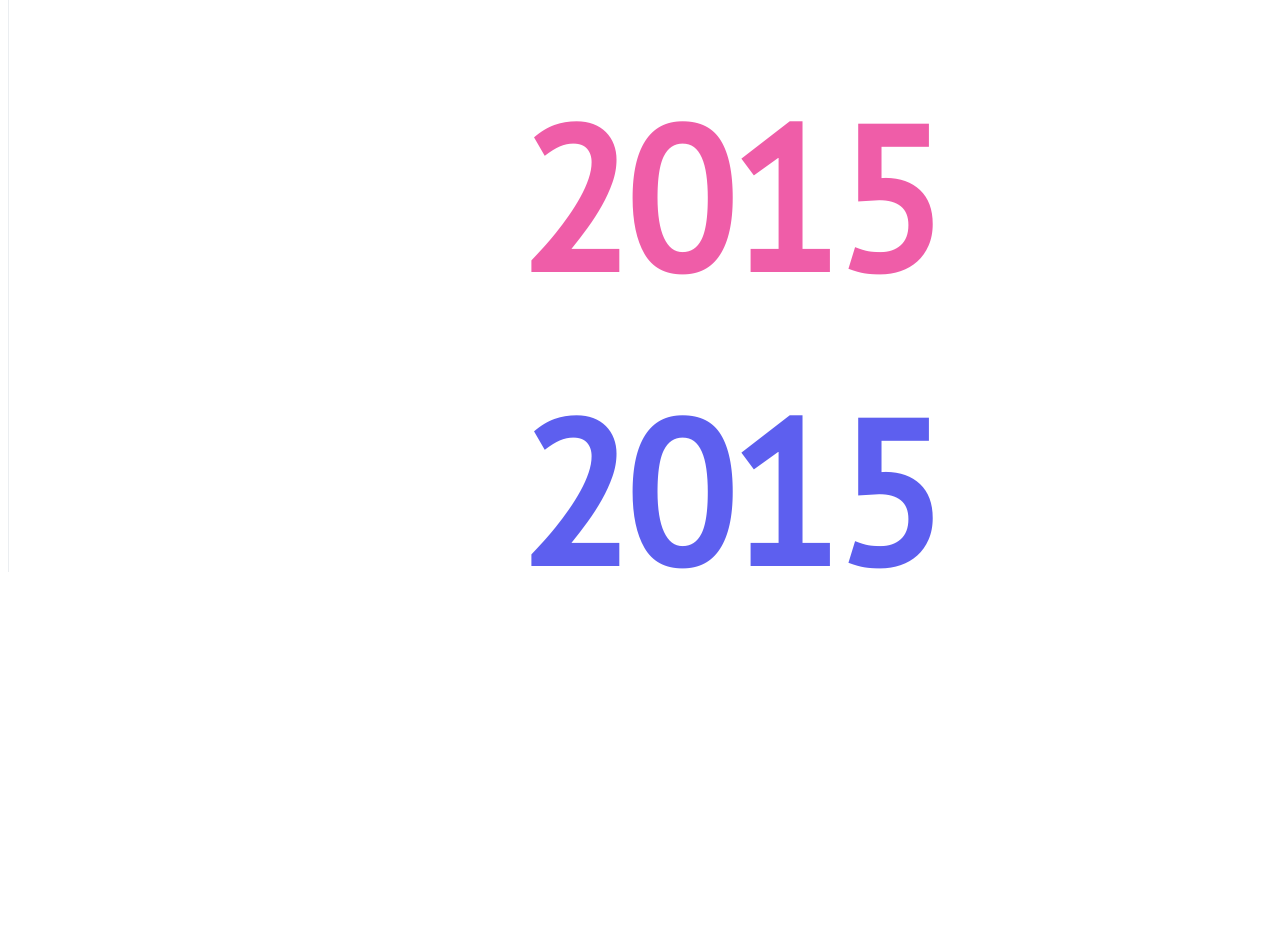
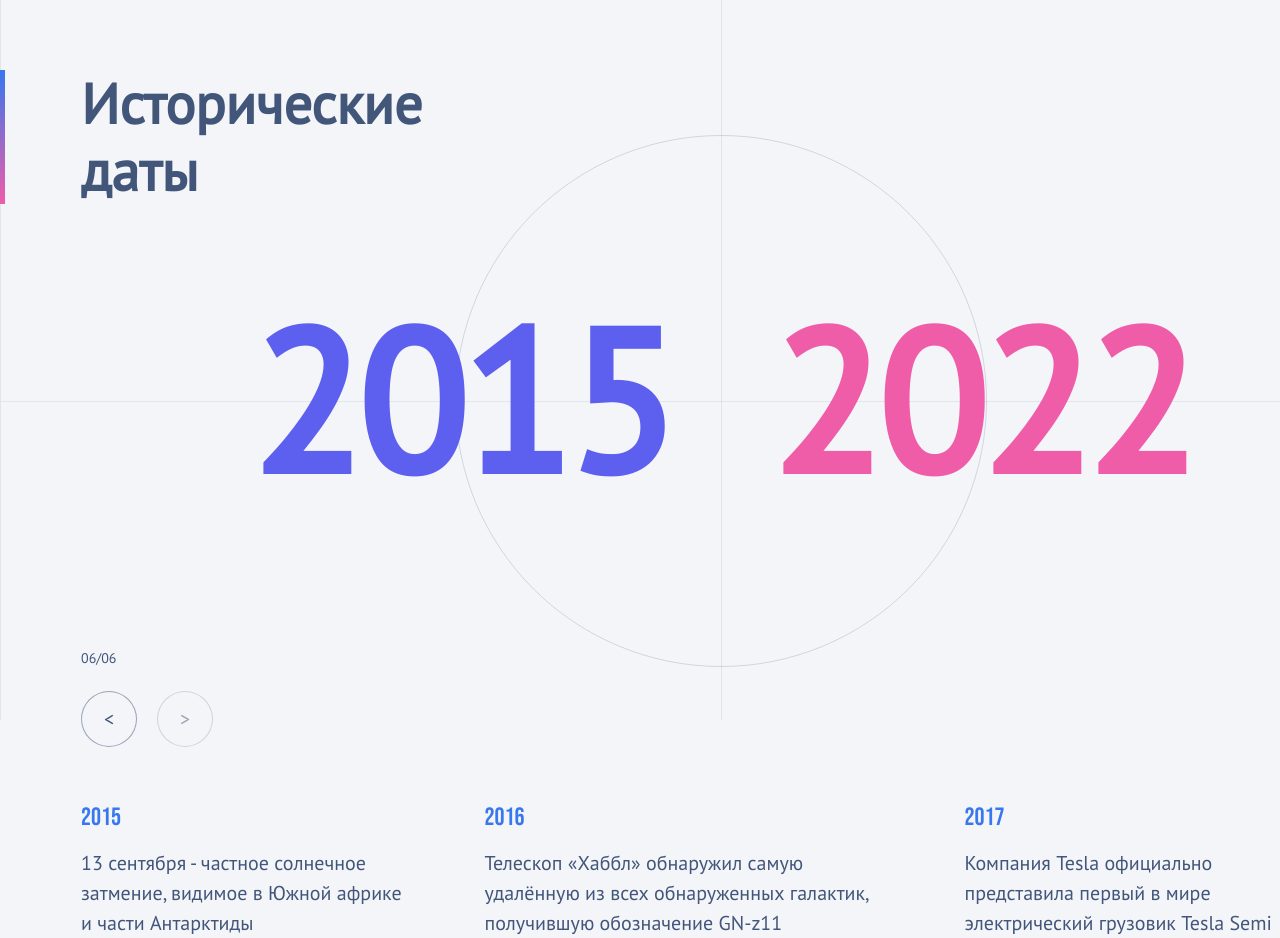
Before and after one commit to damnnou/test-history, a React (Create React App) app: page / in a window 1280 px wide. Shown: the part 80-1018 px from the top of the page. Before the commit the page ends 800 px from the top, so only its background shows below. Built offline with nearby package versions, Linux system fonts and the light colour scheme.

Commit message:
done main maket

```diff
--- a/src/App.tsx
+++ b/src/App.tsx
@@ -1,11 +1,19 @@
-import React from "react";
-import CircleButton from "./features/CircleButton.tsx";
-import YearTitle from "./features/YearTitle.tsx";
+import React, { useEffect, useState } from "react";
 import styled from "styled-components";
 import { colors } from "./styles/colors.ts";
+import MainCircle from "./ui/MainCircle.tsx";
+import MainTitle from "./features/MainTitle.tsx";
+import YearsCounter from "./ui/YearsCounter.tsx";
+import SelectCategorySection from "./ui/SelectCategorySection.tsx";
+import StoriesSection from "./ui/StoriesSection.tsx";
+const AppWrapper = styled.div`
+    position: relative;
+    display: flex;
+    flex-direction: column;
+    width: 1440px;
+    height: 100vh;
+    margin: 0 auto;
 
-const AppWrapper = styled.div`
-    width: 1440px;
     border-left: 1px solid ${colors["Black-blue-Opacity-10"]};
     border-right: 1px solid ${colors["Black-blue-Opacity-10"]};
 `;
@@ -13,9 +21,11 @@ const AppWrapper = styled.div`
 const App: React.FC = () => {
     return (
         <AppWrapper>
-            <CircleButton>{1}</CircleButton>
-            <YearTitle color={colors["Fuschia-100"]}>{2015}</YearTitle>
-            <YearTitle color={colors["Iris-100"]}>{2015}</YearTitle>
+            <MainCircle />
+            <MainTitle margin={"150px"}>Исторические даты</MainTitle>
+            <YearsCounter />
+            <SelectCategorySection />
+            <StoriesSection />
         </AppWrapper>
     );
 };
--- /dev/null
+++ b/src/api/history.ts
@@ -0,0 +1,30 @@
+const history = [
+    {
+        id: 0,
+        year: 2015,
+        description:
+            "13 сентября - частное солнечное затмение, видимое в Южной африке и части Антарктиды",
+    },
+    {
+        id: 1,
+        year: 2016,
+        description:
+            "Телескоп «Хаббл» обнаружил самую удалённую из всех обнаруженных галактик, получившую обозначение GN-z11",
+    },
+    {
+        id: 2,
+        year: 2017,
+        description:
+            "Компания Tesla официально представила первый в мире электрический грузовик Tesla Semi",
+    },
+];
+
+const getHistory = async () => {
+    return new Promise((resolve) => {
+        setTimeout(() => {
+            resolve(history);
+        }, 1000);
+    });
+};
+
+export default { getHistory, history };
--- a/src/features/CircleButton.tsx
+++ b/src/features/CircleButton.tsx
@@ -3,23 +3,38 @@ import styled from "styled-components";
 import { colors } from "../styles/colors.ts";
 
 interface CircleButtonProps {
-    children: number;
+    width?: string;
+    height?: string;
+    disabled?: boolean;
+    children: React.ReactNode;
 }
 
-const Button = styled.button`
+const Button = styled.button<{
+    width?: string;
+    height?: string;
+    disabled?: boolean;
+}>`
     display: flex;
     align-items: center;
     justify-content: center;
     background-color: #f4f5f9;
-    width: 56px;
-    height: 56px;
+    width: ${(props) => props.width ?? "56px"};
+    height: ${(props) => props.height ?? "56px"};
     font-size: 20px;
-    border: 1px solid ${colors["Black-blue-Opacity-50"]};
+    border: 1px solid
+        ${(props) =>
+            props.disabled
+                ? colors["Black-blue-Opacity-20"]
+                : colors["Black-blue-Opacity-50"]};
     border-radius: 50%;
+    color: ${(props) =>
+        props.disabled
+            ? colors["Black-blue-Opacity-50"]
+            : colors["Black-blue"]};
+    cursor: ${(props) => !props.disabled && "pointer"};
 `;
 
 const ButtonInnerText = styled.span`
-    color: ${colors["Black-blue"]};
     font-family: "PT Sans";
     font-size: 20px;
     font-style: normal;
@@ -27,9 +42,9 @@ const ButtonInnerText = styled.span`
     line-height: 30px; /* 150% */
 `;
 
-const CircleButton: React.FC<CircleButtonProps> = ({ children }) => {
+const CircleButton: React.FC<CircleButtonProps> = ({ children, ...props }) => {
     return (
-        <Button>
+        <Button {...props}>
             <ButtonInnerText>{children}</ButtonInnerText>
         </Button>
     );
--- /dev/null
+++ b/src/features/MainTitle.tsx
@@ -0,0 +1,40 @@
+import React from "react";
+import styled from "styled-components";
+import { colors } from "../styles/colors.ts";
+
+interface MainTitleProps {
+    margin?: string;
+    children: React.ReactNode;
+}
+
+const Title = styled.h1<{
+    margin?: string;
+}>`
+    &:before {
+        position: absolute;
+        left: -1px;
+        width: 5px;
+        height: 100%;
+        background-image: linear-gradient(#3877ee, #ef5da8);
+        content: "";
+    }
+
+    z-index: 100;
+    position: relative;
+    margin-top: ${(props) => props.margin ?? "0px"};
+    padding-left: 80px;
+    max-width: 400px;
+    height: fit-content;
+    color: ${colors["Black-blue"]};
+    font-family: "PT Sans";
+    font-size: 56px;
+    font-style: normal;
+    font-weight: 700;
+    line-height: 120%; /* 67.2px */
+`;
+
+const MainTitle: React.FC<MainTitleProps> = ({ children, ...props }) => {
+    return <Title {...props}>{children}</Title>;
+};
+
+export default MainTitle;
--- /dev/null
+++ b/src/features/Story.tsx
@@ -0,0 +1,48 @@
+import React from "react";
+import styled from "styled-components";
+import { colors } from "../styles/colors.ts";
+
+interface StoryProps {
+    year: number;
+    description: string;
+}
+
+const Container = styled.div`
+    display: flex;
+    flex-direction: column;
+    min-width: 320px;
+    max-width: 400px;
+    max-height: 135px;
+    gap: 15px;
+`;
+
+const SmallTitle = styled.h3`
+    color: ${colors.Blue};
+    font-family: "Bebas Neue";
+    font-size: 25px;
+    font-style: normal;
+    font-weight: 400;
+    line-height: 120%; /* 30px */
+    text-transform: uppercase;
+`;
+
+const Text = styled.p`
+    color: ${colors["Black-blue"]};
+    margin: 0 0 0 0;
+    font-family: "PT Sans";
+    font-size: 20px;
+    font-style: normal;
+    font-weight: 400;
+    line-height: 30px; /* 150% */
+`;
+
+const Story: React.FC<StoryProps> = ({ year, description }) => {
+    return (
+        <Container>
+            <SmallTitle>{year}</SmallTitle>
+            <Text>{description}</Text>
+        </Container>
+    );
+};
+
+export default Story;
--- a/src/features/YearTitle.tsx
+++ b/src/features/YearTitle.tsx
@@ -9,6 +9,9 @@ interface YearTitleProps {
 const Year = styled.h1<{ color?: string }>`
     color: ${(props) => props.color ?? "#5D5FEF"};
 
+    margin: 0 0;
+    height: fit-content;
+    width: fit-content;
     text-align: center;
     font-family: "PT Sans";
     font-size: 200px;
--- a/src/index.css
+++ b/src/index.css
@@ -1,6 +1,12 @@
 @import url("https://fonts.googleapis.com/css2?family=PT+Sans&display=swap");
+@import url("https://fonts.googleapis.com/css2?family=Bebas+Neue&display=swap");
+body {
+    margin: 0 0 0 0;
+    padding: 0 0 0 0;
+    background-color: #f4f5f9;
+    font-family: "PT Sans", "Bebas Neue";
+}
 
-body {
-    background-color: #fff;
-    font-family: "PT Sans";
+h3 {
+    margin: 0 0 0 0;
 }
--- /dev/null
+++ b/src/ui/MainCircle.tsx
@@ -0,0 +1,48 @@
+import React from "react";
+import styled from "styled-components";
+import { colors } from "../styles/colors.ts";
+
+const Circle = styled.div`
+    &:before {
+        position: absolute;
+        background-color: ${colors["Black-blue-Opacity-10"]};
+        top: -216px;
+        left: 50%;
+        right: 50%;
+        width: 1px;
+        height: 100vh;
+        content: "";
+    }
+
+    &:after {
+        position: absolute;
+        background-color: ${colors["Black-blue-Opacity-10"]};
+        top: 50%;
+        bottom: 50%;
+        left: 50%;
+        transform: translateX(-50%);
+        height: 1px;
+        width: 1440px;
+        content: "";
+    }
+
+    position: absolute;
+    top: 215px;
+    left: 50%;
+    transform: translateX(-50%);
+    z-index: 0;
+    width: 530px;
+    height: 530px;
+    border-radius: 50%;
+    border: 1px solid ${colors["Black-blue-Opacity-20"]};
+`;
+
+const MainCircle: React.FC = () => {
+    return (
+        <>
+            <Circle />
+        </>
+    );
+};
+
+export default MainCircle;
--- /dev/null
+++ b/src/ui/SelectCategorySection.tsx
@@ -0,0 +1,42 @@
+import React from "react";
+import styled from "styled-components";
+import CircleButton from "../features/CircleButton.tsx";
+
+const Container = styled.div`
+    display: flex;
+    flex-direction: column;
+    margin-top: 393px;
+    margin-left: 80px;
+    gap: 10px;
+
+    width: fit-content;
+    height: fit-content;
+`;
+
+const RowContainer = styled.div`
+    display: flex;
+    gap: 20px;
+`;
+
+const SmallText = styled.p`
+    color: #42567a;
+    font-family: "PT Sans";
+    font-size: 14px;
+    font-style: normal;
+    font-weight: 400;
+    line-height: normal;
+`;
+
+const SelectCategorySection = () => {
+    return (
+        <Container>
+            <SmallText>06/06</SmallText>
+            <RowContainer>
+                <CircleButton>{"<"}</CircleButton>
+                <CircleButton disabled>{">"}</CircleButton>
+            </RowContainer>
+        </Container>
+    );
+};
+
+export default SelectCategorySection;
--- /dev/null
+++ b/src/ui/StoriesSection.tsx
@@ -0,0 +1,52 @@
+import React from "react";
+import Story from "../features/Story.tsx";
+import styled from "styled-components";
+import { colors } from "../styles/colors.ts";
+import history from "../api/history.ts";
+
+const Section = styled.section`
+    display: flex;
+    justify-content: space-between;
+    margin: 0 80px;
+    margin-top: 56px;
+    margin-right: 40px;
+    gap: 80px;
+`;
+
+const Eclipse = styled.button`
+    display: flex;
+    align-items: center;
+    justify-content: center;
+    margin-left: auto;
+    margin: auto 0;
+    width: 40px;
+    height: 40px;
+    background-color: #fff;
+    filter: drop-shadow(0px 0px 15px rgba(56, 119, 238, 0.1));
+    border: none;
+    border-radius: 50%;
+    color: ${colors.Blue};
+`;
+
+const StoriesSection = () => {
+    return (
+        <Section>
+            {history.history.map((story) => (
+                <Story year={story.year} description={story.description} />
+            ))}
+            <Eclipse>
+                <svg
+                    xmlns="http://www.w3.org/2000/svg"
+                    width="8"
+                    height="12"
+                    viewBox="0 0 8 12"
+                    fill="none"
+                >
+                    <path d="M1 1L6 6L1 11" stroke="#3877EE" stroke-width="2" />
+                </svg>
+            </Eclipse>
+        </Section>
+    );
+};
+
+export default StoriesSection;
--- /dev/null
+++ b/src/ui/YearsCounter.tsx
@@ -0,0 +1,26 @@
+import React from "react";
+import YearTitle from "../features/YearTitle.tsx";
+import styled from "styled-components";
+import { colors } from "../styles/colors.ts";
+
+const StyledContainer = styled.div`
+    display: flex;
+    position: absolute;
+    width: fit-content;
+    height: fit-content;
+    top: 400px;
+    gap: 100px;
+    left: 50%;
+    transform: translateX(-50%);
+`;
+
+const YearsCounter: React.FC = () => {
+    return (
+        <StyledContainer>
+            <YearTitle color={colors["Iris-100"]}>{2015}</YearTitle>
+            <YearTitle color={colors["Fuschia-100"]}>{2022}</YearTitle>
+        </StyledContainer>
+    );
+};
+
+export default YearsCounter;
```
Also changed, not shown: src/features/HistoryBlock.tsx (deleted, +0 -7 lines).
